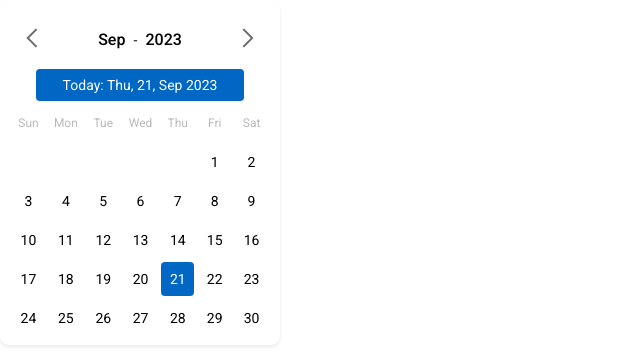
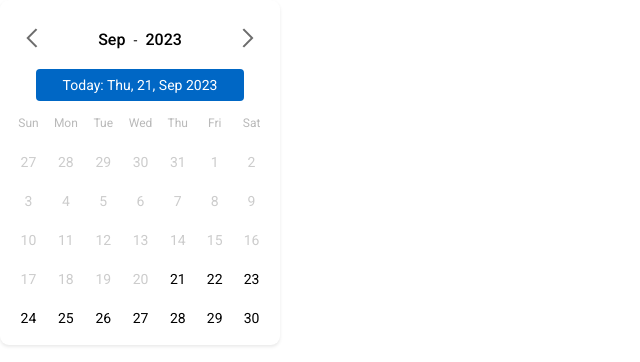
Before and after one commit to Rahulsingh0007/Trueservepoc.github.io, a plain HTML site: page index.html in a window 1280 px wide. Shown: the whole page, without its empty margins (0-640 px from the left). Drawn offline with Linux system fonts and the light colour scheme.

Commit message:
Update index.html

```diff
--- a/index.html
+++ b/index.html
@@ -190,6 +190,7 @@
     //Added previous month and next month view
 
     function CalendarControl() {
+      alert("hi")
       const calendar = new Date();
       const calendarControl = {
         localDate: new Date(),
@@ -332,6 +333,7 @@
             ).innerHTML += `<div class="number-item" data-num=${count}><a class="dateNumber" href="#">${count++}</a></div>`;
           }
           calendarControl.highlightToday();
+          calendarControl.previousdatecustom();
           calendarControl.plotPrevMonthDates(prevMonthDatesArray);
           calendarControl.plotNextMonthDates();
         },
@@ -374,18 +376,46 @@
           ) {
             document
               .querySelectorAll(".number-item")
-              [calendar.getDate() - 1].classList.add("calendar-today");
+              [calendar.getDate() - 1].classList.add("prev-date");
           }
         },
-        // plotPrevMonthDates: function (dates) {
-        //   dates.reverse();
-        //   for (let i = 0; i < dates.length; i++) {
-        //     if (document.querySelectorAll(".prev-dates")) {
-        //       document.querySelectorAll(".prev-dates")[i].textContent =
-        //         dates[i];
-        //     }
-        //   }
-        // },
+        previousdatecustom: function () {
+                          // Adding custom code for grayout previous date
+          console.log("hi")
+          let currentMonth = calendarControl.localDate.getMonth() + 1;
+          let changedMonth = calendar.getMonth() + 1;
+          let currentYear = calendarControl.localDate.getFullYear();
+          let changedYear = calendar.getFullYear();
+
+          for(let i=calendarControl.firstDay().getDate();i< calendar.getDate(); i++) {
+            if (
+            currentYear === changedYear &&
+            currentMonth === changedMonth &&
+            calendarControl.firstDay().getDate()  < calendar.getDate() &&
+            document.querySelectorAll(".number-item")
+          ) {
+            // alert(calendarControl.firstDay().getDate() )
+
+            document
+              .querySelectorAll(".number-item")
+              [i - 1].innerHTML = i;
+            document
+              .querySelectorAll(".number-item")
+              [i - 1].classList.add("prev-dates");
+          }
+
+          }
+
+        },
+        plotPrevMonthDates: function (dates) {
+          dates.reverse();
+          for (let i = 0; i < dates.length; i++) {
+            if (document.querySelectorAll(".prev-dates")) {
+              document.querySelectorAll(".prev-dates")[i].textContent =
+                dates[i];
+            }
+          }
+        },
         plotNextMonthDates: function () {
           let childElemCount =
             document.querySelector(".calendar-body").childElementCount;
@@ -418,24 +448,7 @@
           calendarControl.plotSelectors();
           calendarControl.plotDates();
           calendarControl.attachEvents();
-        },
-        // Adding custom code for grayout previous date
-
-        previousdatecustom: function () {
-          let currentMonth = calendarControl.localDate.getMonth() + 1;
-          let changedMonth = calendar.getMonth() + 1;
-          let currentYear = calendarControl.localDate.getFullYear();
-          let changedYear = calendar.getFullYear();
-          if (
-            currentYear === changedYear &&
-            currentMonth === changedMonth &&
-            document.querySelectorAll(".number-item")
-          ) {
-            document
-              .querySelectorAll(".number-item")
-              [calendar.getDate() - 2].classList.add("prev-dates");
-          }
-        },
+        }
       };
       calendarControl.init();
     }
```
